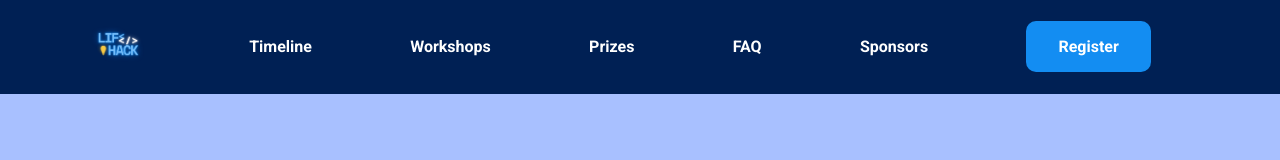
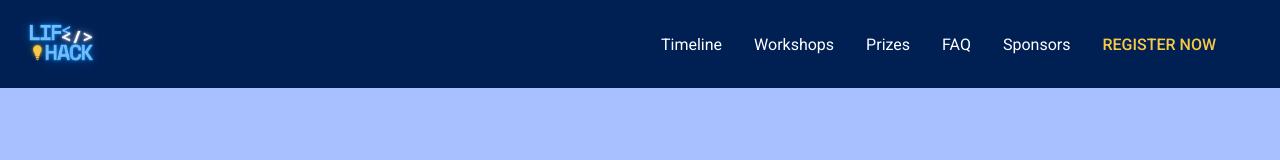
Before and after one commit to Raypuff/lifehack-2021, a React (Create React App) app: page / in a window 1280 px wide. Shown: the top 160 px of the page. Built offline with nearby package versions, Linux system fonts and the light colour scheme.

Commit message:
Change nav bar css

```diff
--- a/src/components/Header/Header.js
+++ b/src/components/Header/Header.js
@@ -58,7 +58,7 @@ const Header = () => {
             className={styles.registerButton}
             onClick={closeNavActive}
           >
-            Register
+            REGISTER NOW
           </a>
         </li>
       </ul>
--- a/src/components/Header/Header.module.css
+++ b/src/components/Header/Header.module.css
@@ -1,26 +1,8 @@
-/* header {
-  display: flex;
-  background-color: #002054;
-  align-items: center;
-  flex-wrap: nowrap;
-  width: 100vw;
-}
-
-img {
-  width: 10vw;
-}
-
-.registerButton {
-  margin-left: auto;
-  margin-right: 30px;
-  ;
-} */
-
 .nav {
   display: flex;
-  /* justify-content: space-around; */
   align-items: center;
   min-height: 8vh;
+  max-height: 11vh;
   color: #fff;
   background-color: #002054;
   font-family: Roboto, sans-serif;
@@ -30,22 +12,27 @@ img {
   z-index: 1;
 }
 
-.logo {
-  height: 5em;
-  margin: 0.3rem 0 0.3rem 5rem;
-  cursor: pointer;
-  border-radius: 10px;
+.logoContainer {
+  height: 8em;
+  overflow:hidden;
 }
 
-.logo:hover {
-  box-shadow: 0px 0px 7px 2px white;
+.logo {
+  height: 100%;
+  cursor: pointer;
+  user-select: none;
+  -moz-user-select: none;
+  -webkit-user-drag: none;
+  -webkit-user-select: none;
+  -ms-user-select: none;
 }
 
 .navLinks,
 .navActive {
   display: flex;
-  justify-content: space-around;
   width: 100%;
+  justify-content: flex-end;
+  margin-right: 3rem;
 }
 
 .navLinks li,
@@ -53,12 +40,19 @@ img {
   list-style: none;
 }
 
+.navLinks li:last-child a,
+.navActive li:last-child a {
+  color: #F7C945;
+  font-weight: 500;
+}
+
 .navLinks a,
 .navActive a {
   color: #fff;
   text-decoration: none;
-  font-weight: bold;
+  font-weight: 400;
   cursor: pointer;
+  margin: 0 1rem;
 }
 
 .burger {
@@ -87,15 +81,6 @@ img {
 }
 
 .registerButton {
-  margin-right: 5rem;
-  padding: 1em 2em;
-  background-color: #138df2;
-  border-radius: 10px;
-}
-
-.registerButton:hover {
-  background-color: #5db6ff;
-  box-shadow: 0px 0px 6px 3px#5db6ff;
 }
 
 @media screen and (max-width: 1000px) {
```
